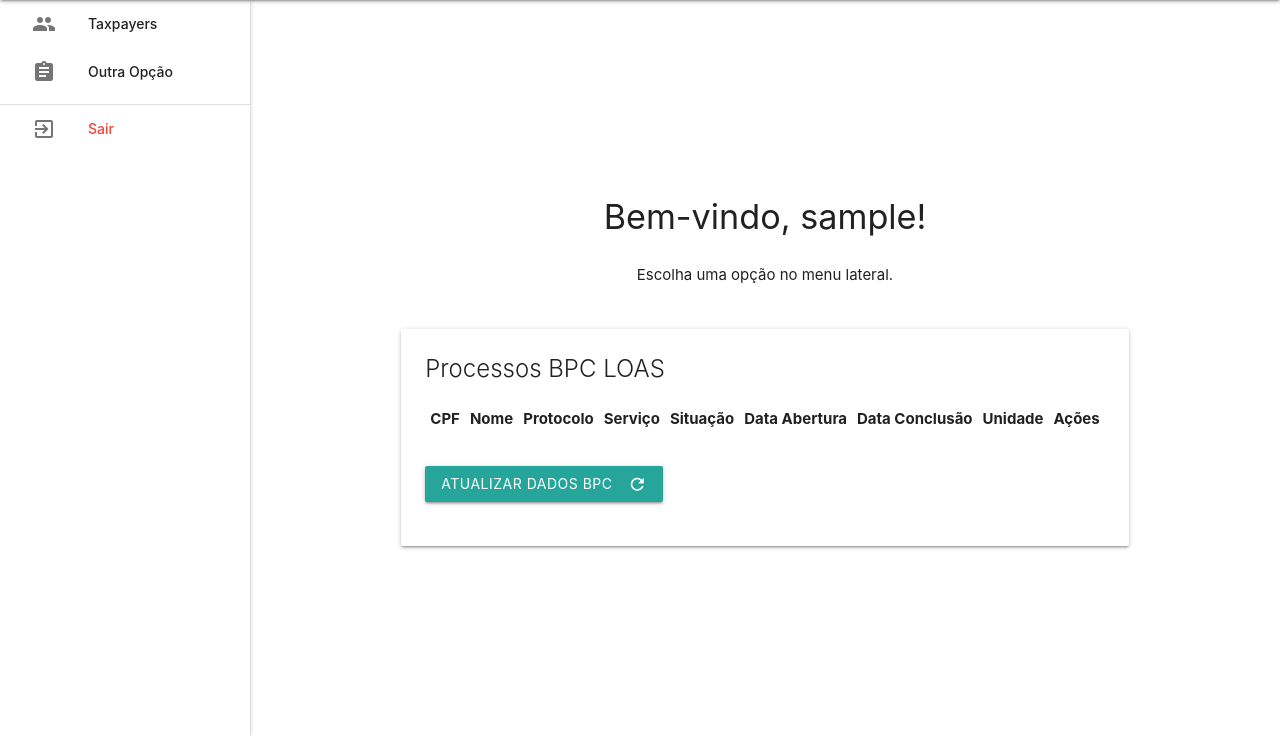
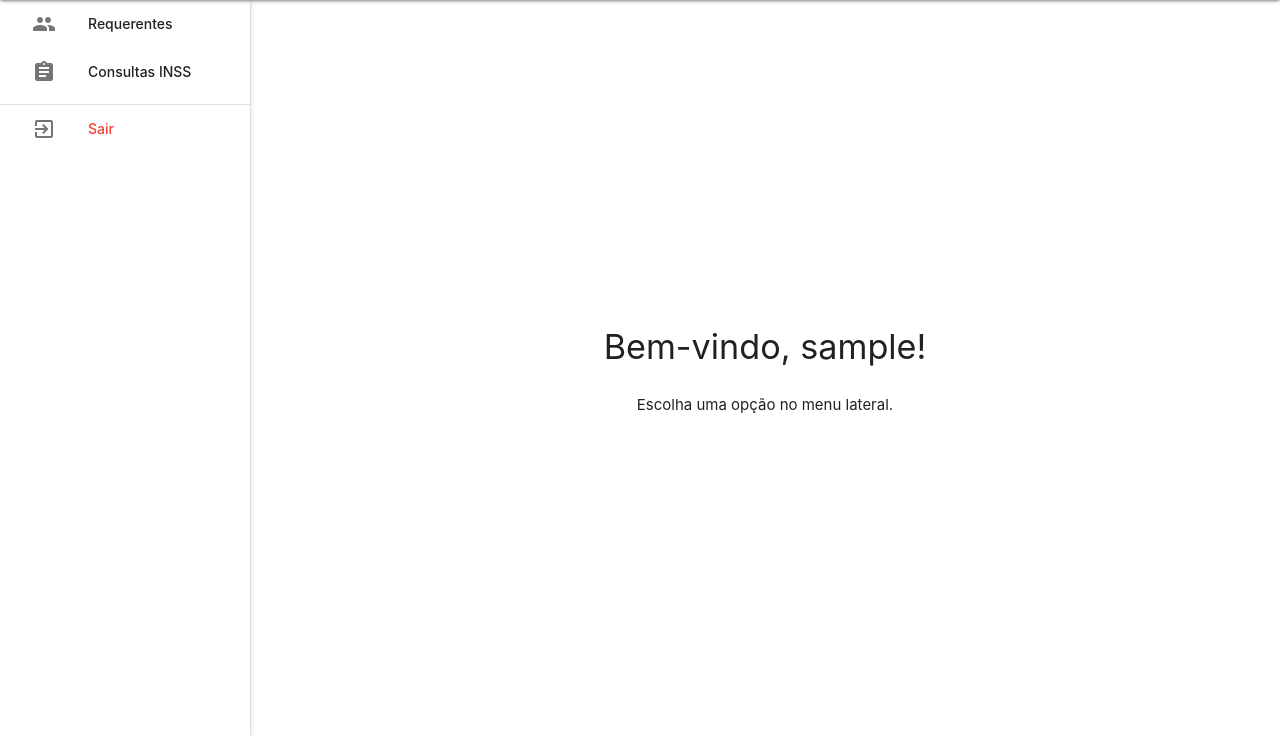
Before and after one commit to felipesampaio1/dd_bot, a Django app: page / in a window 1280 px wide. Shown: the part 64-800 px from the top of the page. Run offline with Django 4.2, Linux system fonts and the light colour scheme; the visitor is signed in with stand-in values (Sample User, id 1); lists and menus that the app fills with data are empty.

Commit message:
adiciona requerentes ao front

```diff
--- a/bpc/urls.py
+++ b/bpc/urls.py
@@ -1,8 +1,9 @@
 from django.urls import path
 from . import views
 
-app_name = 'bpc'
+# app_name = 'bpc'
 
 urlpatterns = [
     path('consultar/<uuid:payer_id>/', views.consultar_bpc, name='consultar_bpc'),
+    path('executions/', views.execution_list, name='execution_list'),
 ]
--- a/templates/home/home.html
+++ b/templates/home/home.html
@@ -22,78 +22,23 @@
 
 <!-- Menu Lateral -->
 <ul id="slide-out" class="sidenav sidenav-fixed">
-    <li><a href="{% url 'list_payers' %}" class="waves-effect"><i class="material-icons">people</i>Taxpayers</a></li>
-    <li><a href="#" onclick="loadContent('future-option')" class="waves-effect"><i class="material-icons">assignment</i>Outra
-        Opção</a></li>
     <li>
-        <div class="divider"></div>
+        <a href="#" onclick="loadContent('{% url 'list_payers' %}')" class="waves-effect">
+            <i class="material-icons">people</i>Requerentes
+        </a>
+    <li>
+        <a href="#" onclick="loadContent('{% url 'execution_list' %}')" class="waves-effect">
+            <i class="material-icons">assignment</i>Consultas INSS
+        </a>
     </li>
-    <li><a href="{% url 'logout' %}" class="waves-effect red-text"><i class="material-icons">exit_to_app</i>Sair</a>
-    </li>
+    <li><div class="divider"></div></li>
+    <li><a href="{% url 'logout' %}" class="waves-effect red-text"><i class="material-icons">exit_to_app</i>Sair</a></li>
 </ul>
 
 <main class="content-wrapper">
     <div id="main-content" class="centered-content">
         <h4>Bem-vindo, {{ user.username }}!</h4>
         <p>Escolha uma opção no menu lateral.</p>
-    </div>
-    <div class="row">
-        <div class="col s12">
-            <div class="card">
-                <div class="card-content">
-                    <span class="card-title">Processos BPC LOAS</span>
-
-                    <div class="row">
-                        <div class="col s12">
-                            <table class="striped">
-                                <thead>
-                                <tr>
-                                    <th>CPF</th>
-                                    <th>Nome</th>
-                                    <th>Protocolo</th>
-                                    <th>Serviço</th>
-                                    <th>Situação</th>
-                                    <th>Data Abertura</th>
-                                    <th>Data Conclusão</th>
-                                    <th>Unidade</th>
-                                    <th>Ações</th>
-                                </tr>
-                                </thead>
-                                <tbody id="bpc-results">
-                                {% for atendimento in atendimentos %}
-                                    <tr>
-                                        <td>{{ atendimento.execution.payer.cpf }}</td>
-                                        <td>{{ atendimento.execution.payer.payer_name }}</td>
-                                        <td>{{ atendimento.protocolo }}</td>
-                                        <td>{{ atendimento.servico }}</td>
-                                        <td>{{ atendimento.situacao }}</td>
-                                        <td>{{ atendimento.data_abertura|date:"d/m/Y H:i:s" }}</td>
-                                        <td>{{ atendimento.data_conclusao|date:"d/m/Y H:i:s"|default:"-" }}</td>
-                                        <td>{{ atendimento.unidade }}</td>
-                                        <td>
-                                            <button class="btn-small waves-effect waves-light modal-trigger"
-                                                    href="#modal-detalhes-{{ atendimento.id }}">
-                                                Detalhes
-                                            </button>
-                                        </td>
-                                    </tr>
-                                {% endfor %}
-                                </tbody>
-                            </table>
-                        </div>
-                    </div>
-
-                    <div class="row">
-                        <div class="col s12">
-                            <button id="atualizar-bpc" class="btn waves-effect waves-light">
-                                Atualizar Dados BPC
-                                <i class="material-icons right">refresh</i>
-                            </button>
-                        </div>
-                    </div>
-                </div>
-            </div>
-        </div>
     </div>
 </main>
 
@@ -121,6 +66,25 @@
                 });
         });
     });
+    function loadContent(url) {
+        fetch(url, {
+            headers: { 'X-Requested-With': 'XMLHttpRequest' }
+        })
+            .then(response => {
+                if (!response.ok) {
+                    throw new Error("Erro ao carregar conteúdo.");
+                }
+                return response.text();
+            })
+            .then(html => {
+                document.getElementById('main-content').innerHTML = html;
+                M.AutoInit();
+            })
+            .catch(error => {
+                console.error('Erro:', error);
+                M.toast({html: error.message});
+            });
+    }
 </script>
 </body>
 </html>
```
Also changed, not shown: bpc/views.py (+18 -1 lines), templates/bpc/execution_list.html (added, +87 -0 lines), templates/payers/form_payer.html (+0 -9 lines), templates/payers/list_payers.html (+24 -22 lines).
